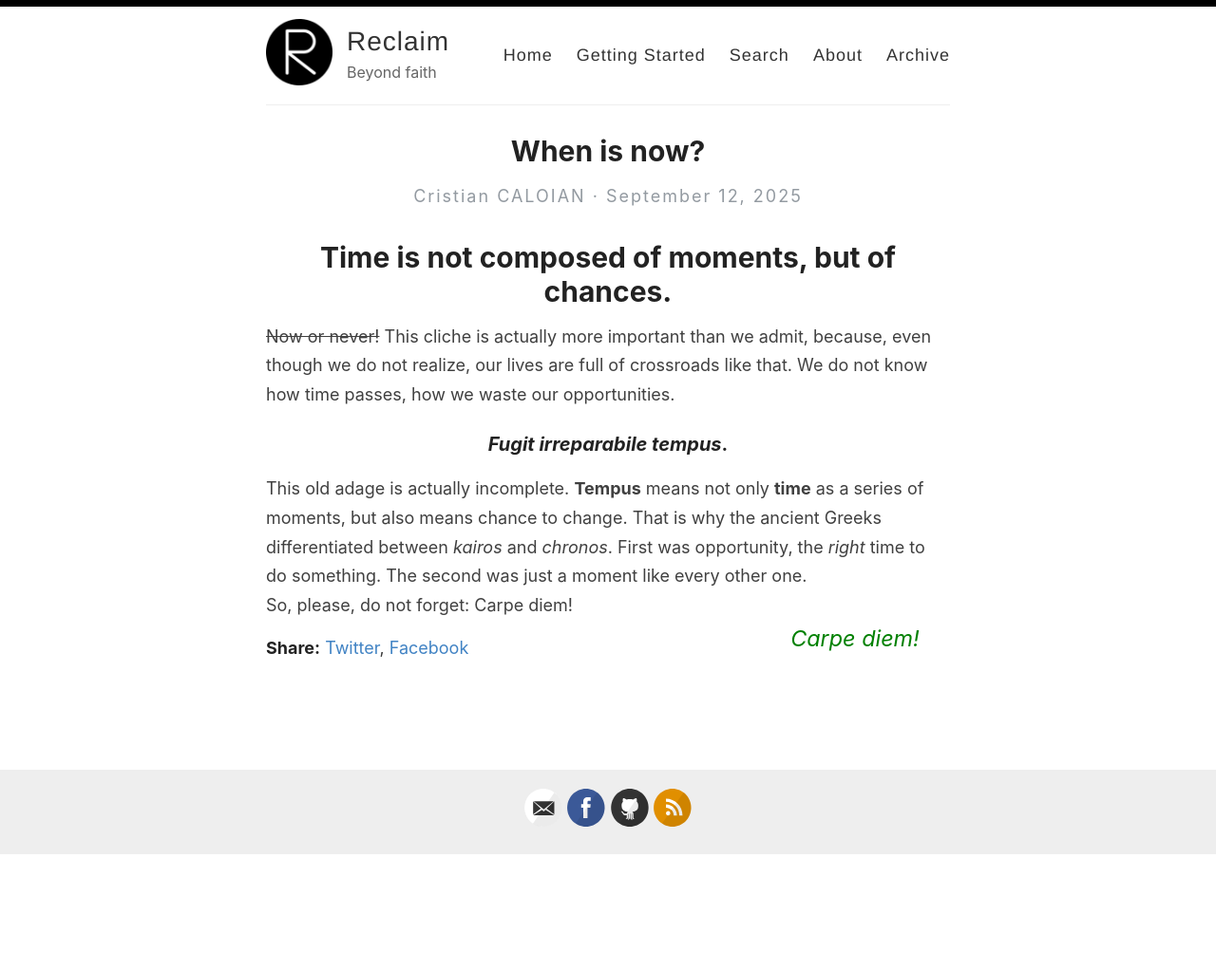
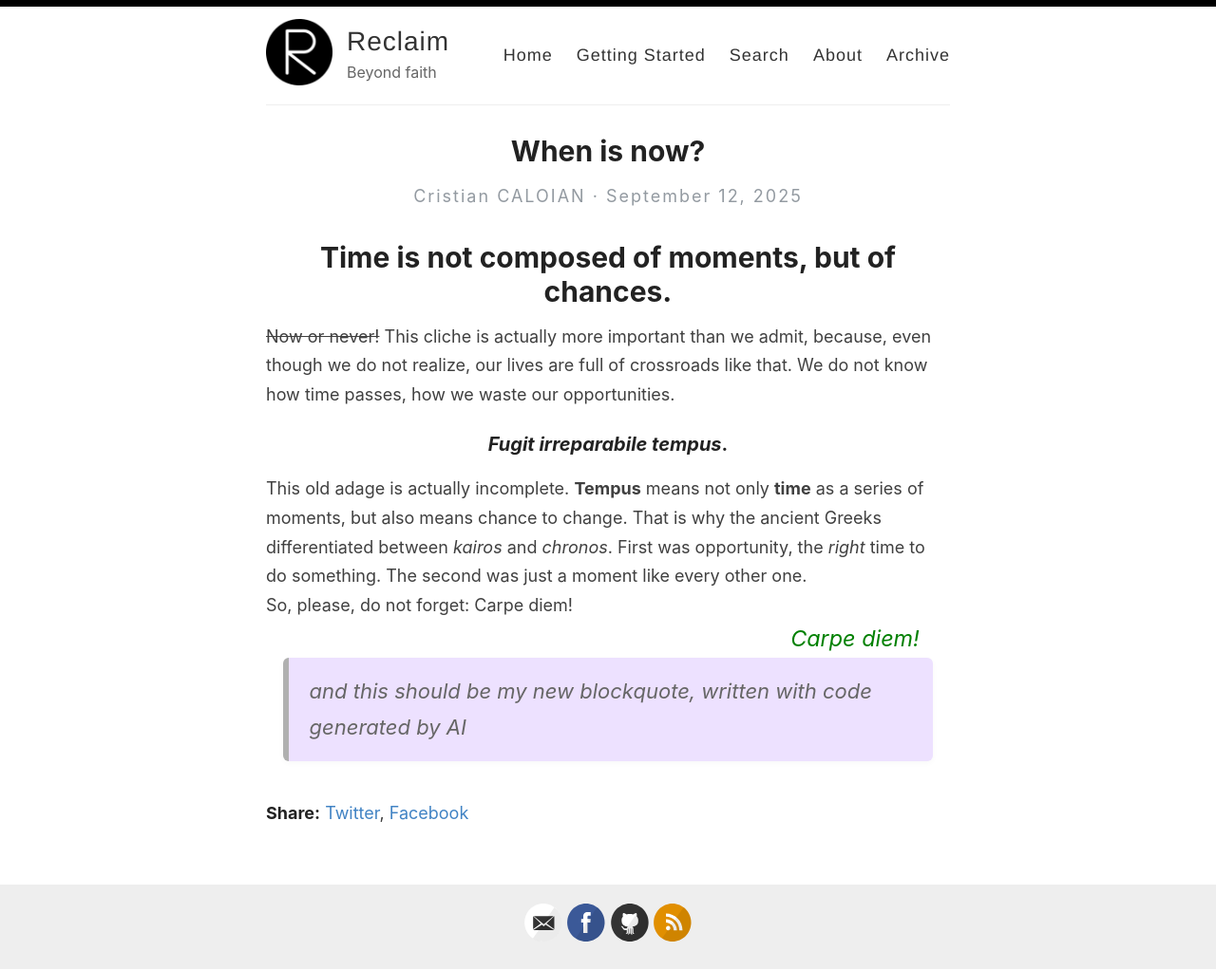
Before and after one commit to Cristian-CALOIAN/reverie, a Jekyll site: the page built from _posts/2025-09-12-time.md, in a window 1280 px wide. Shown: the whole page at 95% size. Built offline with Jekyll 4.4.1, drawn with Linux system fonts in a browser that asks for light colours; before the commit the page ends 901 px from its top, so only the background shows below that.

Commit message:
Update 2025-09-12-time.md

```diff
--- a/_posts/2025-09-12-time.md
+++ b/_posts/2025-09-12-time.md
@@ -9,3 +9,4 @@ categories: []
 
 This old adage is actually incomplete. **Tempus** means not only **time** as a series of moments, but also means chance to change. That is why the ancient Greeks differentiated between *kairos* and *chronos*. First was opportunity, the *right* time to do something. The second was just a moment like every other one.
 So, please, do not forget: {% include pullquote.html quote="Carpe diem!" %}
+> and this should be my new blockquote, written with code generated by AI
```
